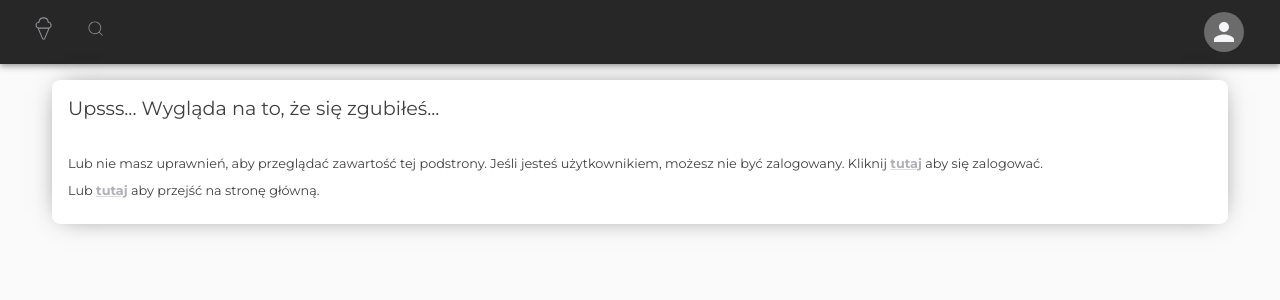
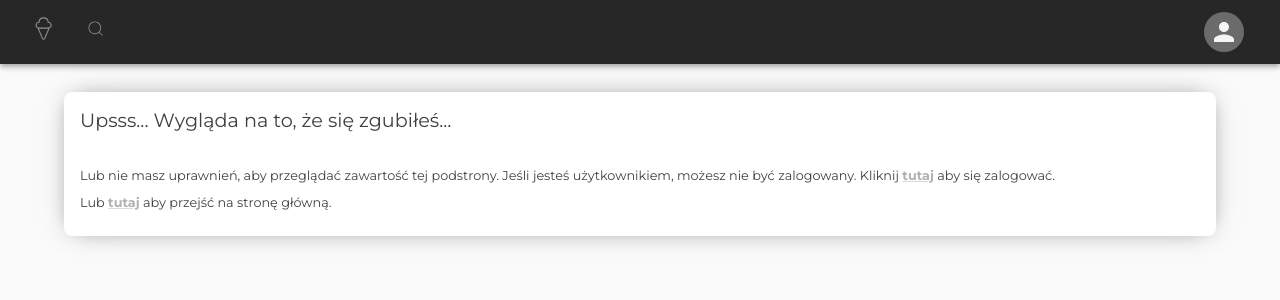
Before and after one commit to adiko2602/IceCreamPlacesWeb, a React (Create React App) app: page /shop in a window 1280 px wide. Shown: the top 300 px of the page. Built offline with nearby package versions, Linux system fonts and the light colour scheme.

Commit message:
Card spacing

```diff
--- a/src/theme/theme.css
+++ b/src/theme/theme.css
@@ -145,7 +145,7 @@ body.dark-theme .card-profile {
 
 .card {
   border-radius: 0.5rem !important;
-  margin: 0.25rem;
+  margin: 1rem;
   box-shadow: 0px 0px 25px -10px var(--primaryLight) !important;
 }
 
```
